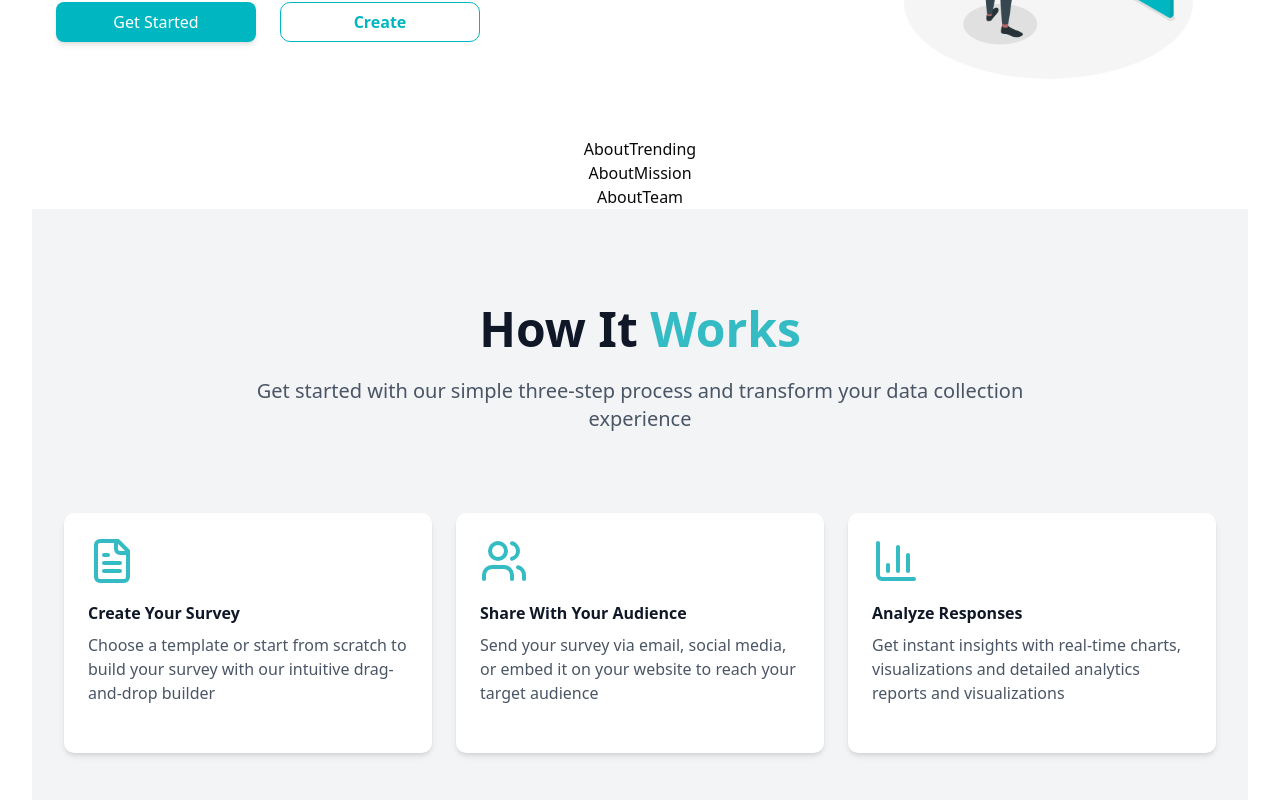
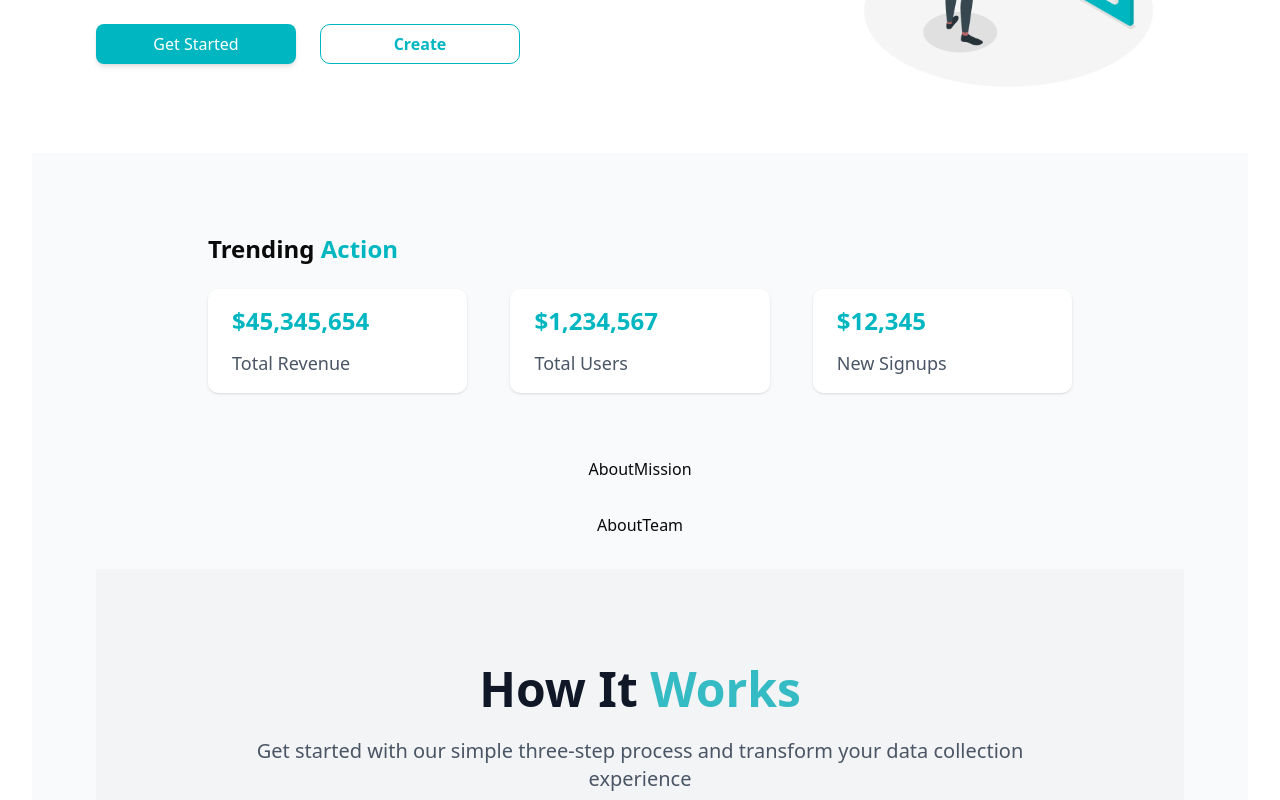
Before and after one commit to YoussefAbdelrazk/Survey-Landing, a React (Vite) app: page / in a window 1280 px wide. Shown: the part 940-1740 px from the top of the page. Built offline with nearby package versions, Linux system fonts and the light colour scheme.

Commit message:
create about trending

```diff
--- a/src/components/about-us/AboutHero.jsx
+++ b/src/components/about-us/AboutHero.jsx
@@ -2,7 +2,7 @@ import { Link } from "react-router-dom";
 
 function AboutHero() {
   return (
-    <section className="flex flex-col md:flex-row items-center justify-center w-full px-6 py-10">
+    <section className="flex flex-col md:flex-row items-center justify-center w-full px-4 md:px-16 py-12 gap-8 bg-white ">
       <div>
         <div className="flex flex-col gap-6 items-center md:items-start mb-8">
           <h1 className="text-2xl md:text-4xl lg:text-6xl font-bold text-[rgba(30,31,36,1)]">
@@ -16,14 +16,14 @@ function AboutHero() {
 
         <div className="flex flex-col md:flex-row gap-6 items-center justify-center md:justify-start">
           <Link
-            to="/signup"
+            to="/sign-up"
             className="bg-[#00B7C1] text-white px-5 py-3 rounded-md shadow-md hover:bg-[#0099a0] transition-colors duration-300 w-[200px] h-[40px] flex items-center justify-center"
           >
             Get Started
           </Link>
 
           <Link
-            to="/login"
+            to="/sign-in"
             className="px-5 py-3 rounded-lg border border-[#00B7C1] text-[#00B7C1] hover:bg-[#e0fafa] transition-colors duration-300 h-[40px] w-[200px] flex items-center justify-center"
           >
             <span className="font-bold ">Create</span>
@@ -34,7 +34,7 @@ function AboutHero() {
       <img
         src="/about-hero.svg"
         alt="About Us Hero"
-        className="hidden md:block md:w-[350px] md:h-[350px]"
+        className="hidden md:block w-[250px] h-[250px] lg:w-[350px] md:h-[350px]"
       />
     </section>
   );
--- a/src/components/about-us/AboutTrending.jsx
+++ b/src/components/about-us/AboutTrending.jsx
@@ -1,10 +1,43 @@
-import React from 'react';
+const TrendingData = [
+  {
+    id: 1,
+    action: "$45,345,654",
+    description: "Total Revenue",
+  },
+  {
+    id: 2,
+    action: "$1,234,567",
+    description: "Total Users",
+  },
+  {
+    id: 3,
+    action: "$12,345",
+    description: "New Signups",
+  },
+];
 
 function AboutTrending() {
   return (
-    <div>
-      AboutTrending
-    </div>
+    <section
+      className="w-full max-w-4xl  px-4 py-8"
+    >
+      <h2 className="text-lg md:text-xl lg:text-2xl font-bold mb-6 text-start ">
+        Trending <span className="text-[#00B7C1]">Action</span>
+      </h2>
+
+      <div className="flex flex-col md:flex-row items-center justify-between ">
+        {TrendingData.map((item) => (
+          <div key={item.id} className="flex flex-col gap-3 bg-white rounded-lg px-6 py-4 shadow-sm w-full md:w-[30%]">
+            <span className="text-xl md:text-2xl font-semibold text-[#00B7C1] ">
+              {item.action}
+            </span>
+            <span className="text-gray-600 text-base md:text-lg font-medium">
+              {item.description}
+            </span>
+          </div>
+        ))}
+      </div>
+    </section>
   );
 }
 
--- a/src/pages/About.jsx
+++ b/src/pages/About.jsx
@@ -7,13 +7,15 @@ import AboutWorks from "../components/about-us/AboutWorks";
 
 const About = () => {
   return (
-    <div className="flex flex-col items-center justify-center w-full h-full bg-white ">
+    <div className="flex flex-col  ">
       <AboutHero />
-      <AboutTrending />
-      <AboutMission />
-      <AboutTeam />
-      <AboutWorks />
-      <AboutLeader />
+      <div className="bg-gray-50 flex flex-col items-center justify-center w-full px-4 md:px-16 py-12 gap-8">
+        <AboutTrending />
+        <AboutMission />
+        <AboutTeam />
+        <AboutWorks />
+        <AboutLeader />
+      </div>
     </div>
   );
 };
```
